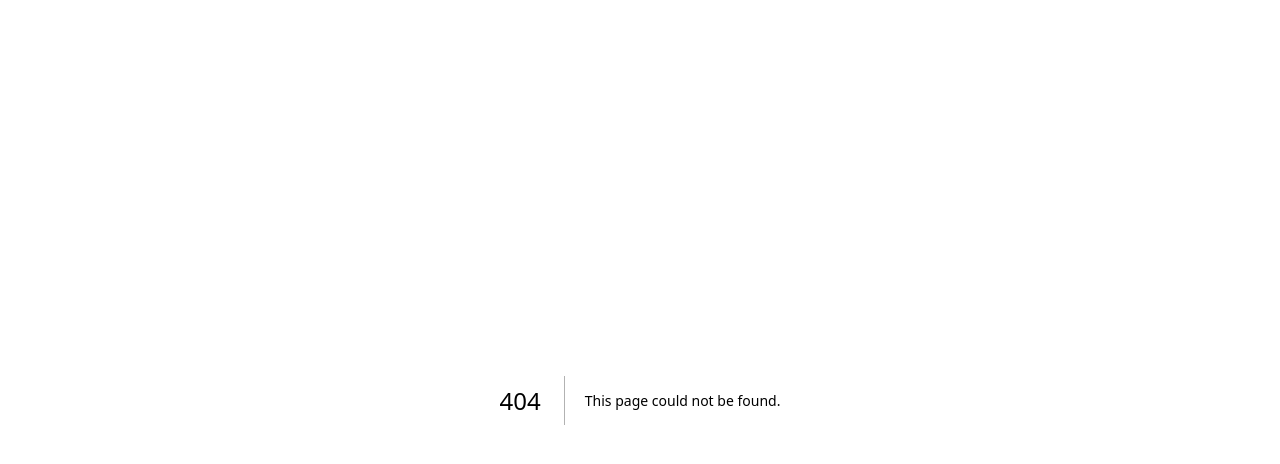
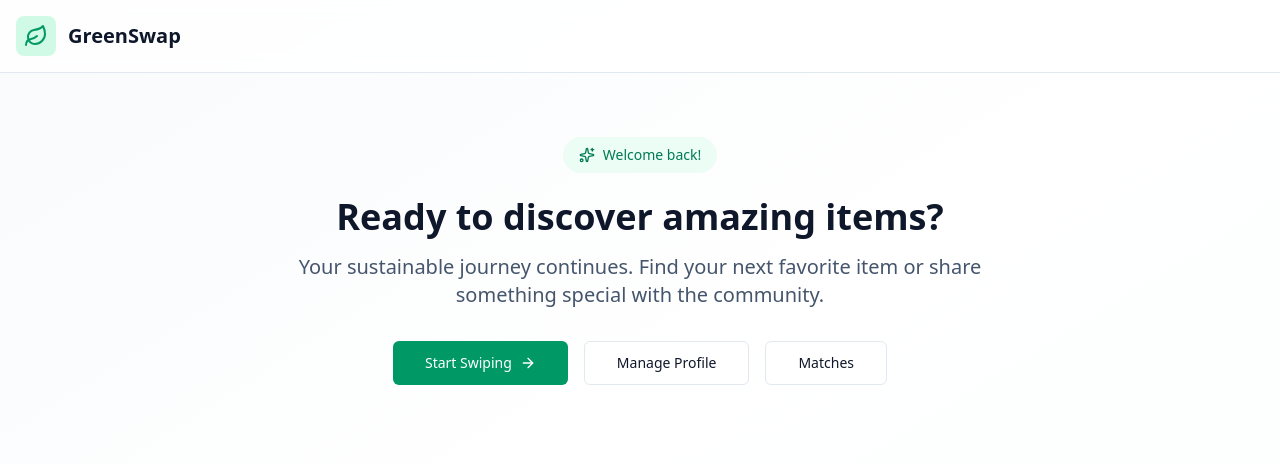
Before and after one commit to victoria-gao/technova-2025, a Next.js app in the folder frontend/: page /welcome in a window 1280 px wide. Before the commit this address had no page. Shown: the top 464 px of the page. Built offline with nearby package versions, Linux system fonts and the light colour scheme.

Commit message:
move welcome page

```diff
--- a/frontend/src/app/matches/page.tsx
+++ b/frontend/src/app/matches/page.tsx
@@ -108,7 +108,7 @@ export default function MatchesPage() {
       <header className="sticky top-0 z-50 bg-white/80 backdrop-blur-sm border-b">
         <div className="container mx-auto px-4 py-4">
           <div className="flex items-center justify-between">
-            <Link href="/">
+            <Link href="/welcome">
               <Button variant="ghost" size="sm">
                 <ArrowLeft className="h-4 w-4 mr-2" />
                 Back
--- a/frontend/src/app/page.tsx
+++ b/frontend/src/app/page.tsx
@@ -1,6 +1,6 @@
 "use client";
 
-import { useState } from "react";
+import { useRouter } from "next/navigation";
 import { Button } from "@/components/ui/button";
 import { Card, CardContent, CardDescription, CardHeader, CardTitle } from "@/components/ui/card";
 import { Input } from "@/components/ui/input";
@@ -12,82 +12,12 @@ import {
   Recycle,
   Heart,
   Users,
-  ArrowRight,
-  CheckCircle,
-  Sparkles,
   Globe,
   Shield
 } from "lucide-react";
-import Link from "next/link";
 
 export default function HomePage() {
-  const [isLoggedIn, setIsLoggedIn] = useState(false);
-
-  if (isLoggedIn) {
-    return (
-      <div className="min-h-screen">
-        {/* Navigation */}
-        <nav className="border-b bg-white/80 backdrop-blur-sm sticky top-0 z-50">
-          <div className="container mx-auto px-4 py-4">
-            <div className="flex items-center justify-between">
-              <div className="flex items-center gap-3">
-                <div className="p-2 bg-emerald-100 rounded-lg">
-                  <Leaf className="h-6 w-6 text-emerald-600" />
-                </div>
-                <h1 className="text-xl font-bold text-slate-900">GreenSwap</h1>
-              </div>
-              <div className="flex items-center gap-4">
-                <Link href="/swipe">
-                  <Button size="sm" className="bg-emerald-600 hover:bg-emerald-700">
-                    Start Swiping
-                  </Button>
-                </Link>
-                <Link href="/profile">
-                  <Button variant="ghost" size="sm">
-                    Profile
-                  </Button>
-                </Link>
-                <Link href="/matches">
-                  <Button variant="ghost" size="sm">
-                    Matches
-                  </Button>
-                </Link>
-              </div>
-            </div>
-          </div>
-        </nav>
-
-        {/* Welcome Section */}
-        <div className="container mx-auto px-4 py-16">
-          <div className="text-center max-w-3xl mx-auto">
-            <div className="inline-flex items-center gap-2 bg-emerald-50 text-emerald-700 px-4 py-2 rounded-full text-sm font-medium mb-6">
-              <Sparkles className="h-4 w-4" />
-              Welcome back!
-            </div>
-            <h1 className="text-4xl font-bold text-slate-900 mb-4">
-              Ready to discover amazing items?
-            </h1>
-            <p className="text-xl text-slate-600 mb-8">
-              Your sustainable journey continues. Find your next favorite item or share something special with the community.
-            </p>
-            <div className="flex gap-4 justify-center">
-              <Link href="/swipe">
-                <Button size="lg" className="bg-emerald-600 hover:bg-emerald-700">
-                  Start Swiping
-                  <ArrowRight className="ml-2 h-4 w-4" />
-                </Button>
-              </Link>
-              <Link href="/profile">
-                <Button variant="outline" size="lg">
-                  Manage Profile
-                </Button>
-              </Link>
-            </div>
-          </div>
-        </div>
-      </div>
-    );
-  }
+  const router = useRouter();
 
   return (
     <div className="min-h-screen">
@@ -215,7 +145,7 @@ export default function HomePage() {
                       </div>
                       <Button
                         className="w-full h-11 bg-emerald-600 hover:bg-emerald-700"
-                        onClick={() => setIsLoggedIn(true)}
+                        onClick={() => router.push("/welcome")}
                       >
                         Sign In
                       </Button>
@@ -255,7 +185,7 @@ export default function HomePage() {
                       </div>
                       <Button
                         className="w-full h-11 bg-emerald-600 hover:bg-emerald-700"
-                        onClick={() => setIsLoggedIn(true)}
+                        onClick={() => router.push("/welcome")}
                       >
                         Create Account
                       </Button>
--- a/frontend/src/app/profile/page.tsx
+++ b/frontend/src/app/profile/page.tsx
@@ -71,7 +71,7 @@ export default function ProfilePage() {
       <header className="sticky top-0 z-50 bg-white/80 backdrop-blur-sm border-b">
         <div className="container mx-auto px-4 py-4">
           <div className="flex items-center justify-between">
-            <Link href="/">
+            <Link href="/welcome">
               <Button variant="ghost" size="sm">
                 <ArrowLeft className="h-4 w-4 mr-2" />
                 Back
--- a/frontend/src/app/swipe/page.tsx
+++ b/frontend/src/app/swipe/page.tsx
@@ -156,7 +156,7 @@ export default function SwipePage() {
       <header className="sticky top-0 z-50 bg-white/80 backdrop-blur-sm border-b">
         <div className="container mx-auto px-4 py-4">
           <div className="flex items-center justify-between">
-            <Link href="/">
+            <Link href="/welcome">
               <Button variant="ghost" size="sm">
                 <ArrowLeft className="h-4 w-4 mr-2" />
                 Back
--- /dev/null
+++ b/frontend/src/app/welcome/page.tsx
@@ -0,0 +1,76 @@
+"use client";
+
+import Link from "next/link";
+import { Button } from "@/components/ui/button";
+import { Leaf, Sparkles, ArrowRight } from "lucide-react";
+
+export default function WelcomePage() {
+  return (
+    <div className="min-h-screen">
+      {/* Navigation */}
+      <nav className="border-b bg-white/80 backdrop-blur-sm sticky top-0 z-50">
+        <div className="container mx-auto px-4 py-4">
+          <div className="flex items-center justify-between">
+            <div className="flex items-center gap-3">
+              <div className="p-2 bg-emerald-100 rounded-lg">
+                <Leaf className="h-6 w-6 text-emerald-600" />
+              </div>
+              <h1 className="text-xl font-bold text-slate-900">GreenSwap</h1>
+            </div>
+            {/* <div className="flex items-center gap-4">
+              <Link href="/swipe">
+                <Button size="sm" className="bg-emerald-600 hover:bg-emerald-700">
+                  Start Swiping
+                </Button>
+              </Link>
+              <Link href="/profile">
+                <Button variant="ghost" size="sm">
+                  Profile
+                </Button>
+              </Link>
+              <Link href="/matches">
+                <Button variant="ghost" size="sm">
+                  Matches
+                </Button>
+              </Link>
+            </div> */}
+          </div>
+        </div>
+      </nav>
+
+      {/* Welcome Section */}
+      <div className="container mx-auto px-4 py-16">
+        <div className="text-center max-w-3xl mx-auto">
+          <div className="inline-flex items-center gap-2 bg-emerald-50 text-emerald-700 px-4 py-2 rounded-full text-sm font-medium mb-6">
+            <Sparkles className="h-4 w-4" />
+            Welcome back!
+          </div>
+          <h1 className="text-4xl font-bold text-slate-900 mb-4">
+            Ready to discover amazing items?
+          </h1>
+          <p className="text-xl text-slate-600 mb-8">
+            Your sustainable journey continues. Find your next favorite item or share something special with the community.
+          </p>
+          <div className="flex gap-4 justify-center">
+            <Link href="/swipe">
+              <Button size="lg" className="bg-emerald-600 hover:bg-emerald-700">
+                Start Swiping
+                <ArrowRight className="ml-2 h-4 w-4" />
+              </Button>
+            </Link>
+            <Link href="/profile">
+              <Button variant="outline" size="lg">
+                Manage Profile
+              </Button>
+            </Link>
+            <Link href="/matches">
+              <Button variant="outline" size="lg">
+                Matches
+              </Button>
+            </Link>
+          </div>
+        </div>
+      </div>
+    </div>
+  );
+}
```
